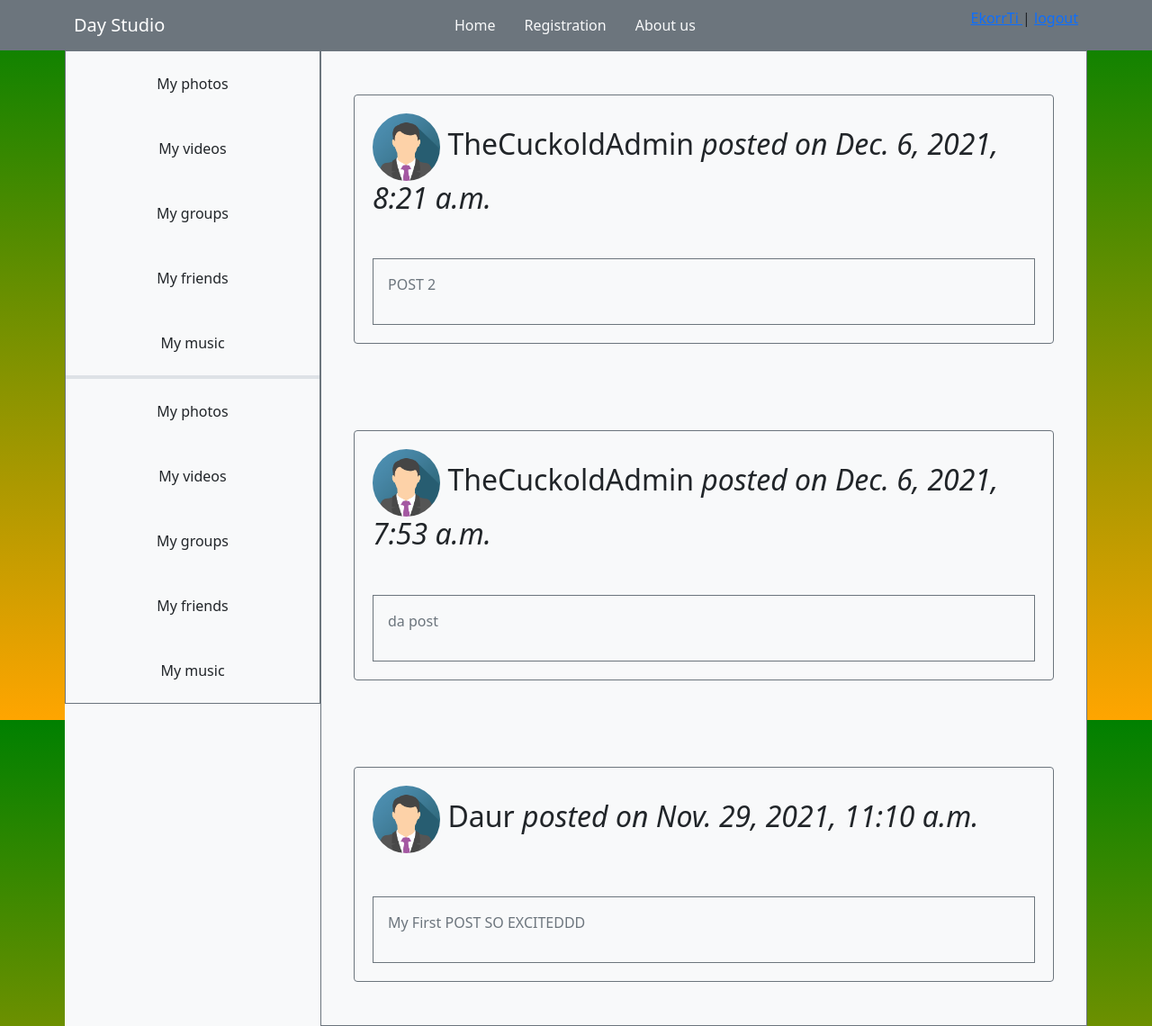
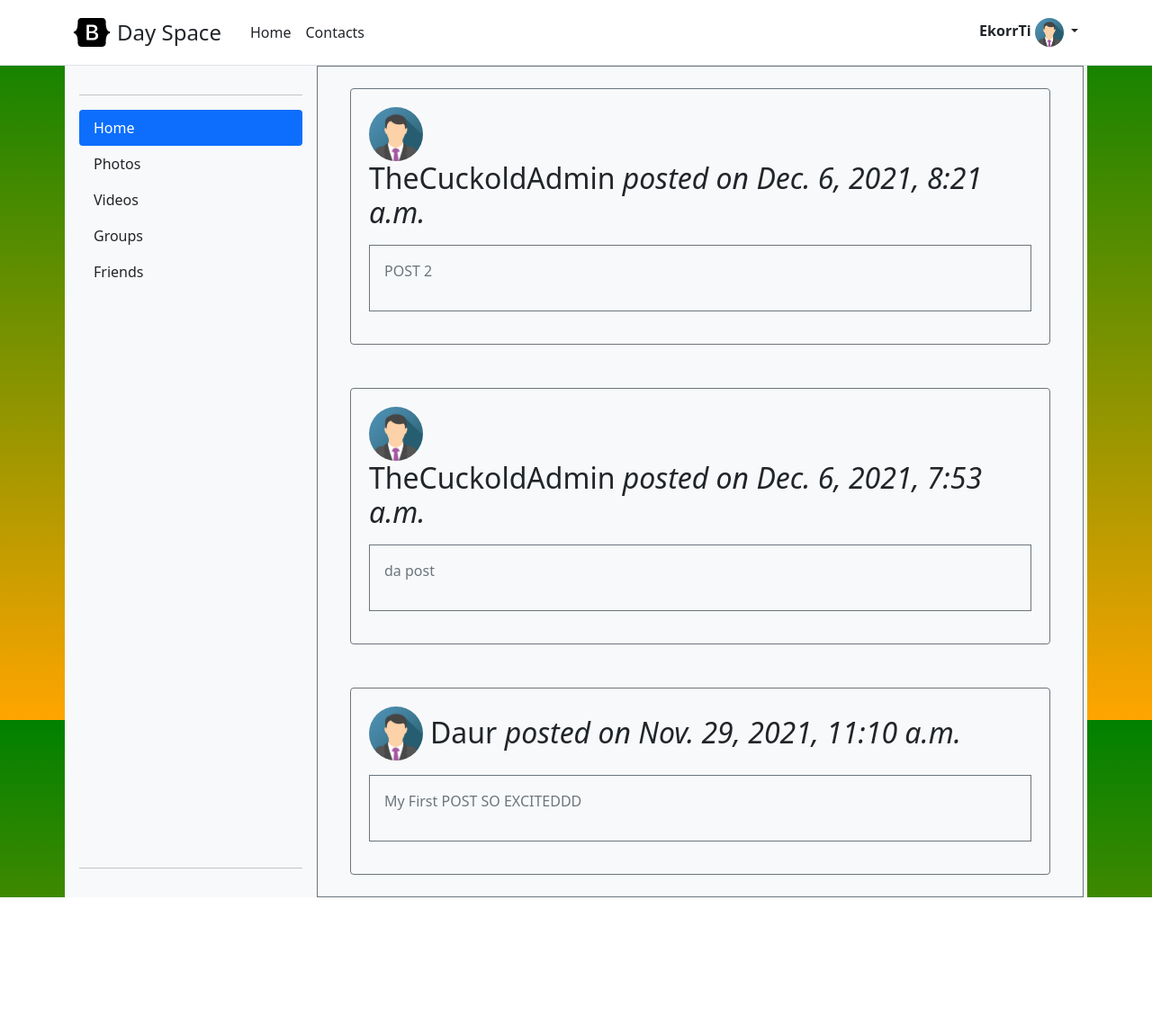
Before and after one commit to EkorrTi/DjangoProject, a Django app: page / in a window 1280 px wide. Shown: the whole page at 90% size. After the commit the page ends 997 px from the top, so only its background shows below. Run offline with Django 3.2, Linux system fonts and the light colour scheme; a user stored in the database is signed in; data comes from the database, SQL or seed files in the repository; both versions use the stored data as it was after the commit.

Commit message:
Added posting, beautified some pages

```diff
--- a/account/views.py
+++ b/account/views.py
@@ -1,6 +1,6 @@
 from django.shortcuts import render
 from django.contrib.auth import login, authenticate, logout
-from .forms import RegistrationForm, AccountAuthenticationForm, AccountUpdateForm
+from .forms import RegistrationForm, AccountAuthenticationForm, AccountUpdateForm, MakePostForm
 
 from django.shortcuts import redirect, render
 
--- a/article/models.py
+++ b/article/models.py
@@ -1,10 +1,10 @@
 from django.db import models
-from django.db.models.deletion import CASCADE
+# from django.db.models.deletion import CASCADE
 
 from account.models import Account
 
 class Posts(models.Model):
-    user = models.ForeignKey(Account, on_delete=CASCADE)
+    user = models.ForeignKey(Account, on_delete=models.CASCADE)
     time = models.DateTimeField(auto_now=True)
     text = models.TextField()
 
--- a/article/urls.py
+++ b/article/urls.py
@@ -12,4 +12,5 @@ urlpatterns =[
     path('logout/', AccViews.logout_, name='logout'),
     path('login/', AccViews.login_, name='login'),
     path('account/', AccViews.account_view, name='account'),
+    path('post/', views.post_form, name='post')
 ]
--- a/article/views.py
+++ b/article/views.py
@@ -1,6 +1,6 @@
 from django.http.response import HttpResponse
 from django.shortcuts import redirect, render
-
+from account.forms import MakePostForm
 from article.models import Posts
 # Create your views here.
 
@@ -13,3 +13,23 @@ def home(request):
 
 def contacts(request):
     return render(request, 'contacts.html')
+
+def post_form(request):
+    context = {}
+
+    user = request.user
+    if not user.is_authenticated:
+        return redirect('login')
+
+    if request.POST:
+        form = MakePostForm(request.POST)
+        if form.is_valid():
+            post = form.save(commit=False)
+            post.user = user
+            post.text = form.cleaned_data.get('text')
+            post.save()
+            return redirect('home')
+    else:
+        form = MakePostForm()
+        context['post_form'] = form
+    return render(request, 'post-form.html', context)
--- a/templates/account.html
+++ b/templates/account.html
@@ -1,10 +1,9 @@
 {% extends "base.html" %}
 {% load static %}
 {% block head %}
-<meta charset="utf-8">
+    <meta charset="utf-8">
 	<title></title>
 	<meta name="viewport" content="width=device-width, initial-scale=1.0">
-	<link href="https://cdn.jsdelivr.net/npm/bootstrap@5.1.2/dist/css/bootstrap.min.css" rel="stylesheet" integrity="sha384-uWxY/CJNBR+1zjPWmfnSnVxwRheevXITnMqoEIeG1LJrdI0GlVs/9cVSyPYXdcSF" crossorigin="anonymous">
 	<link rel="stylesheet" type="text/css" href="{% static 'css/register.css' %}">
 {% endblock %}
 
--- a/templates/base.html
+++ b/templates/base.html
@@ -2,12 +2,54 @@
 <!DOCTYPE html>
 <html>
 <head>
-{% block head %}
-{% endblock %}
+  <meta name="viewport" content="width=device-width, initial-scale=1.0">
+  <link href="https://cdn.jsdelivr.net/npm/bootstrap@5.1.3/dist/css/bootstrap.min.css" rel="stylesheet" integrity="sha384-1BmE4kWBq78iYhFldvKuhfTAU6auU8tT94WrHftjDbrCEXSU1oBoqyl2QvZ6jIW3" crossorigin="anonymous">
+  {% block head %}
+  {% endblock %}
+  <svg xmlns="http://www.w3.org/2000/svg" style="display: none;">
+    <symbol id="bootstrap" viewBox="0 0 118 94">
+      <title>Bootstrap</title>
+      <path fill-rule="evenodd" clip-rule="evenodd" d="M24.509 0c-6.733 0-11.715 5.893-11.492 12.284.214 6.14-.064 14.092-2.066 20.577C8.943 39.365 5.547 43.485 0 44.014v5.972c5.547.529 8.943 4.649 10.951 11.153 2.002 6.485 2.28 14.437 2.066 20.577C12.794 88.106 17.776 94 24.51 94H93.5c6.733 0 11.714-5.893 11.491-12.284-.214-6.14.064-14.092 2.066-20.577 2.009-6.504 5.396-10.624 10.943-11.153v-5.972c-5.547-.529-8.934-4.649-10.943-11.153-2.002-6.484-2.28-14.437-2.066-20.577C105.214 5.894 100.233 0 93.5 0H24.508zM80 57.863C80 66.663 73.436 72 62.543 72H44a2 2 0 01-2-2V24a2 2 0 012-2h18.437c9.083 0 15.044 4.92 15.044 12.474 0 5.302-4.01 10.049-9.119 10.88v.277C75.317 46.394 80 51.21 80 57.863zM60.521 28.34H49.948v14.934h8.905c6.884 0 10.68-2.772 10.68-7.727 0-4.643-3.264-7.207-9.012-7.207zM49.948 49.2v16.458H60.91c7.167 0 10.964-2.876 10.964-8.281 0-5.406-3.903-8.178-11.425-8.178H49.948z"></path>
+    </symbol>
+  </svg>
 </head>
 
 <body>
-  <nav class="navbar navbar-expand-lg bg-secondary navbar-dark">
+  <header class="p-3 border-bottom" style="background:white;">
+    <div class="container">
+      <div class="d-flex flex-wrap align-items-center justify-content-center justify-content-lg-start">
+        <a href="{% url 'home' %}" class="d-flex align-items-center mb-3 mb-md-0 text-dark text-decoration-none me-md-4">
+          <svg class="bi me-2" width="40" height="32"><use xlink:href="#bootstrap"></use></svg>
+          <span class="fs-4">Day Space</span>
+        </a>
+
+        <ul class="nav col-12 col-lg-auto me-lg-auto mb-2 justify-content-center mb-md-0">
+          <li><a href="{% url 'home' %}" class="nav-link px-2 link-dark  ">Home</a></li>
+          <li><a href="{% url 'contacts' %}" class="nav-link px-2 link-dark">Contacts</a></li>
+        </ul>
+        {% if request.user.is_authenticated %}
+          <div class="dropdown text-end">
+            <a href="#" class="d-block link-dark text-decoration-none dropdown-toggle" id="dropdownUser1" data-bs-toggle="dropdown" aria-expanded="false">
+              <strong class="my-auto">{{request.user.username}}</strong>
+              <img src="{% static 'images/avatar.png' %}" alt="mdo" width="32" height="32" class="rounded-circle">
+            </a>
+            <ul class="dropdown-menu text-small" aria-labelledby="dropdownUser1">
+              <li><a class="dropdown-item" href="{% url 'account' %}">Profile</a></li>
+              <li><a class="dropdown-item" href="{% url 'post' %}">Post</a></li>
+              <li><hr class="dropdown-divider"></li>
+              <li><a class="dropdown-item" href="{% url 'logout' %}">Sign out</a></li>
+            </ul>
+          </div>
+        {% else %}
+        <p>
+          <a href="{% url 'register' %}">Register</a> |
+          <a href="{% url 'login' %}">Login</a>
+        </p>
+        {% endif %}
+      </div>
+    </div>
+  </header>
+  {% comment %} <nav class="navbar navbar-expand-lg bg-secondary navbar-dark">
 
     <div class="container">
 
@@ -61,8 +103,13 @@
 
     </div>
 
-  </nav>
+  </nav> {% endcomment %}
   {% block content %}
   {% endblock %}
+  <script
+  src="https://cdn.jsdelivr.net/npm/bootstrap@5.1.2/dist/js/bootstrap.bundle.min.js"
+  integrity="sha384-kQtW33rZJAHjgefvhyyzcGF3C5TFyBQBA13V1RKPf4uH+bwyzQxZ6CmMZHmNBEfJ"
+  crossorigin="anonymous">
+  </script>
 </body>
 </html>
--- a/templates/home.html
+++ b/templates/home.html
@@ -1,36 +1,25 @@
 {% extends 'base.html' %}
 {% load static %}
-<!DOCTYPE html>
-<html>
+
 {% block head %}
   <meta charset="utf-8">
   <title>Home</title>
-
-  <meta name="viewport" content="width=device-width, initial-scale=1.0">
-  <link href="https://cdn.jsdelivr.net/npm/bootstrap@5.1.2/dist/css/bootstrap.min.css" rel="stylesheet" integrity="sha384-uWxY/CJNBR+1zjPWmfnSnVxwRheevXITnMqoEIeG1LJrdI0GlVs/9cVSyPYXdcSF" crossorigin="anonymous">
   <link rel="stylesheet" type="text/css" href="{% static 'css/home.css' %}">
 {% endblock %}
-
-<body>
 
 {% block content %}
 <div class="container-fluid fs-6">
   <div class="row d-flex bg-light h-auto" style="margin: 0 60px;">
-    <div style="height:fit-content;" class="col-12 col-lg-3 d-flex col-md-3 col-sm-12 flex-column p-0 border border-secondary">
-      <div class="col d-flex flex-column justify-content-center border-bottom border-4">
-        <a class="my-4 mx-auto text-dark text-decoration-none" href="#">My photos</a>
-        <a class="my-4 mx-auto text-dark text-decoration-none" href="#">My videos</a>
-        <a class="my-4 mx-auto text-dark text-decoration-none" href="#">My groups</a>
-        <a class="my-4 mx-auto text-dark text-decoration-none" href="#">My friends</a>
-        <a class="my-4 mx-auto text-dark text-decoration-none" href="#">My music</a>
-      </div>
-      <div class="col d-flex flex-column justify-content-center ">
-        <a class="my-4 mx-auto text-dark text-decoration-none" href="#">My photos</a>
-        <a class="my-4 mx-auto text-dark text-decoration-none" href="#">My videos</a>
-        <a class="my-4 mx-auto text-dark text-decoration-none" href="#">My groups</a>
-        <a class="my-4 mx-auto text-dark text-decoration-none" href="#">My friends</a>
-        <a class="my-4 mx-auto text-dark text-decoration-none" href="#">My music</a>
-      </div>
+    <div class="d-flex flex-column flex-shrink-0 p-3 bg-light" style="width: 280px;">
+      <hr>
+      <ul class="nav nav-pills flex-column mb-auto">
+        <li class="nav-item"><a href="#" class="nav-link active" aria-current="page">Home</a></li>
+        <li><a href="#" class="nav-link link-dark">Photos</a></li>
+        <li><a href="#" class="nav-link link-dark">Videos</a></li>
+        <li><a href="#" class="nav-link link-dark">Groups</a></li>
+        <li><a href="#" class="nav-link link-dark">Friends</a></li>
+      </ul>
+      <hr>
     </div>
     <div class="col-12 col-lg-9 col-md-9 col-sm-12 d-flex flex-column border mx-0 border-top border-bottom border-secondary">
       {% for values in posts %}
@@ -39,14 +28,4 @@
     </div>
   </div>
 </div>
-<script
-  src="https://cdn.jsdelivr.net/npm/bootstrap@5.1.2/dist/js/bootstrap.bundle.min.js"
-  integrity="sha384-kQtW33rZJAHjgefvhyyzcGF3C5TFyBQBA13V1RKPf4uH+bwyzQxZ6CmMZHmNBEfJ"
-  crossorigin="anonymous">
-</script>
 {% endblock %}
-
-
-</body>
-
-</html>
--- a/templates/post.html
+++ b/templates/post.html
@@ -1,12 +1,13 @@
 {% load static %}
-<div class="col border border-secondary rounded mx-4 my-5" style="padding: 20px;">
+<div class="border border-secondary rounded mx-4 my-4" style="padding: 20px;">
   <div class="d-flex flex-wrap">
-    <h2><img src="{% static 'images/avatar.png' %}" class="img rounded-circle" alt="n" style="height: 75px;">
+    <img class="img rounded-circle me-2" src="{% static 'images/avatar.png' %}" width="60" height="60">
+    <h2 class="my-auto">
       <a class="text-decoration-none text-dark " href="#">{{data.user.username}}</a>
       <span class="fw-light fst-italic">posted on {{data.time}}</span>
     </h2>
   </div>
-  <div class="col  border border-secondary" style="margin-top: 40px">
+  <div class="my-3 border border-secondary">
     <p class="p-sm-3 text-muted">{{data.text}}</p>
   </div>
 </div>
```
Also changed, not shown: account/forms.py (+8 -0 lines), templates/contacts.html (+0 -17 lines), templates/login.html (+2 -5 lines), templates/post-form.html (+22 -16 lines), db.sqlite3.
